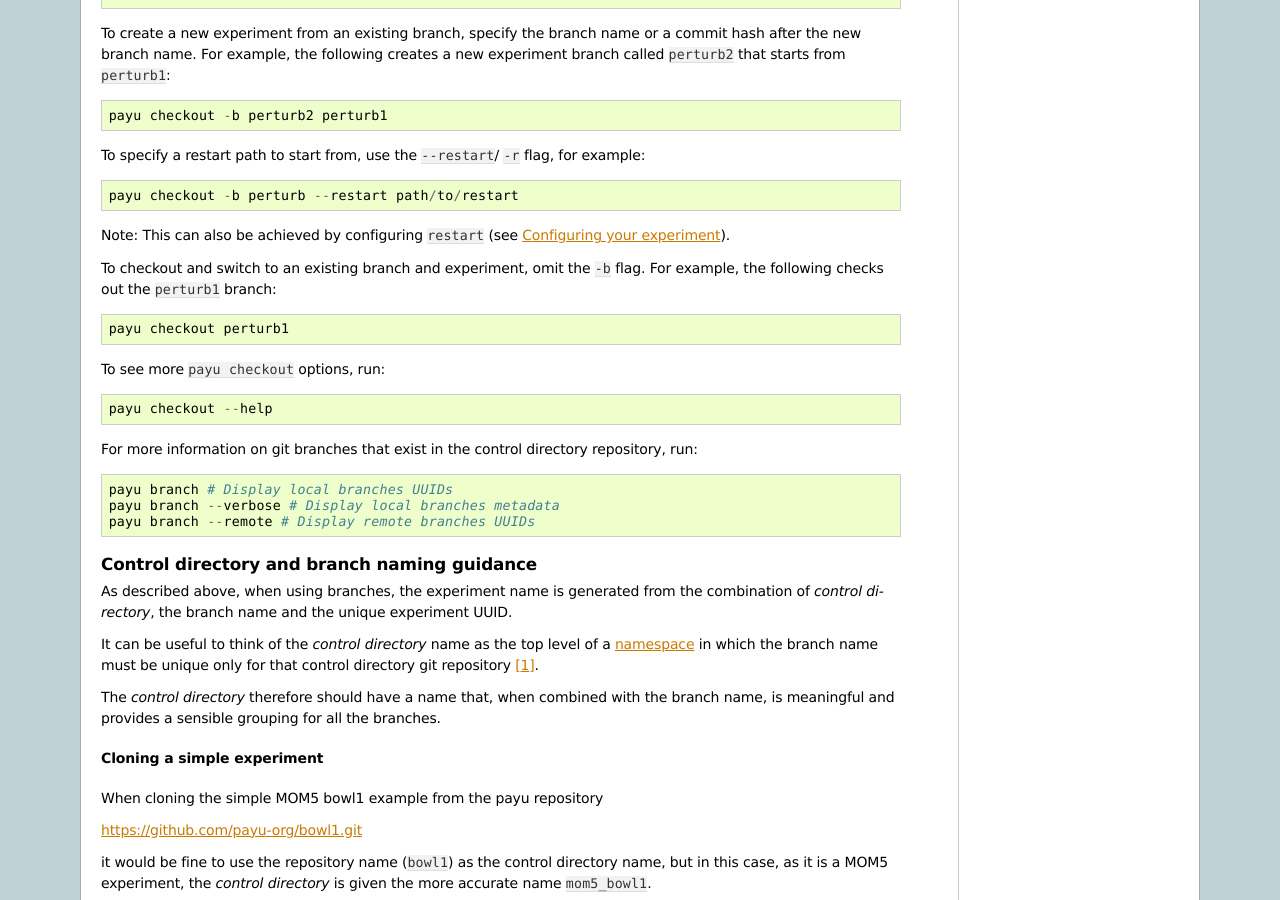
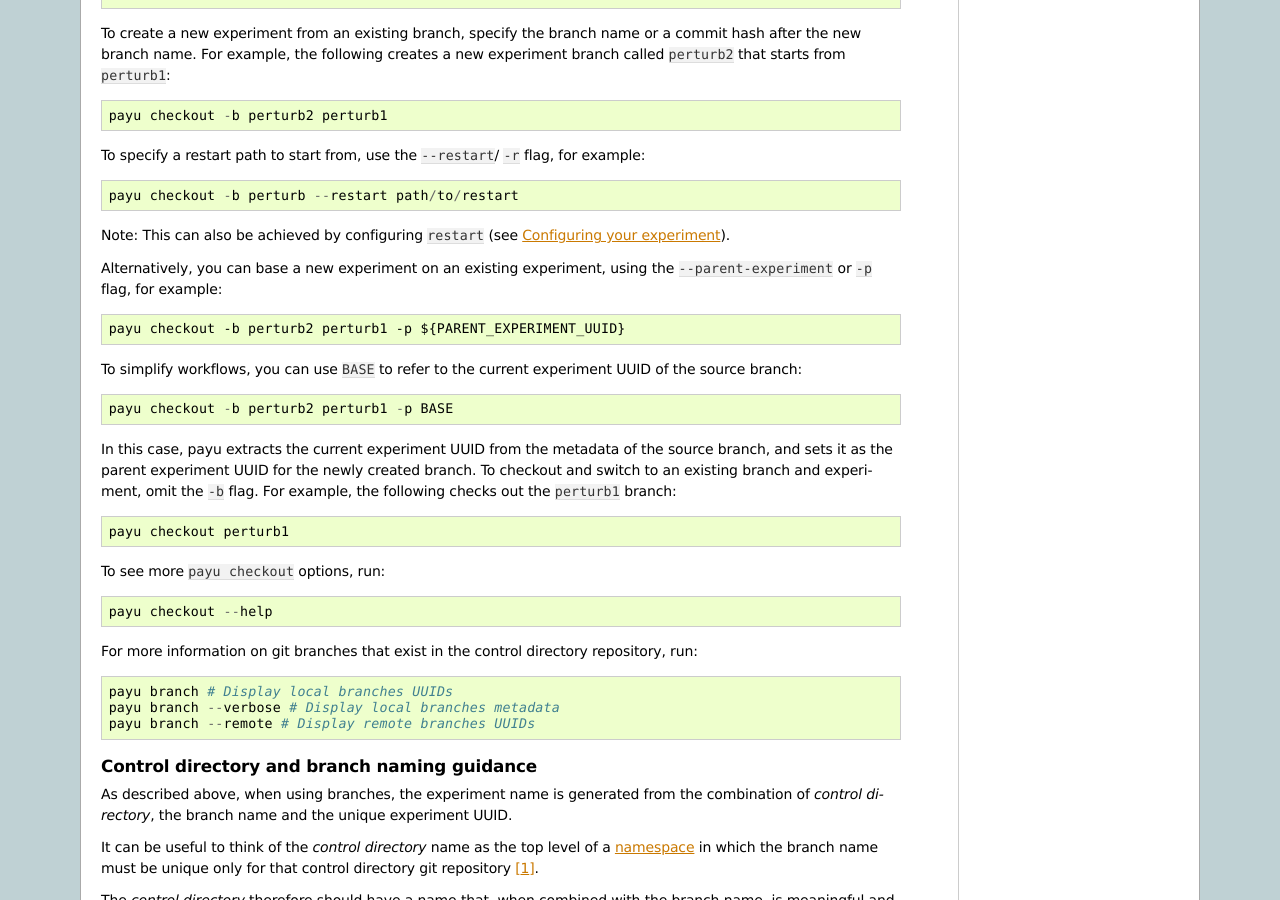
Before and after one commit to payu-org/payu, a Sphinx documentation site: the page built from docs/source/usage.rst, in a window 1280 px wide and 900 px high, scrolled down 8524 px. Built offline with Sphinx 7.4.7, drawn with Linux system fonts in a browser that asks for light colours.

Commit message:
Update the default string to BASE; update doc

```diff
--- a/docs/source/usage.rst
+++ b/docs/source/usage.rst
@@ -532,6 +532,16 @@ for example::
 
 Note: This can also be achieved by configuring ``restart`` (see :ref:`config`).
 
+Alternatively, you can base a new experiment on an existing experiment, using the ``--parent-experiment`` or ``-p`` flag, for example::
+
+      payu checkout -b perturb2 perturb1 -p ${PARENT_EXPERIMENT_UUID}
+
+To simplify workflows, you can use ``BASE`` to refer to the current experiment UUID of the source branch::
+
+      payu checkout -b perturb2 perturb1 -p BASE
+
+In this case, payu extracts the current experiment UUID from the metadata of the source branch, and
+sets it as the parent experiment UUID for the newly created branch.
 To checkout and switch to an existing branch and experiment, omit the ``-b`` flag.
 For example, the following checks out the ``perturb1`` branch::
 
```
Also changed, not shown: 2 other files.
